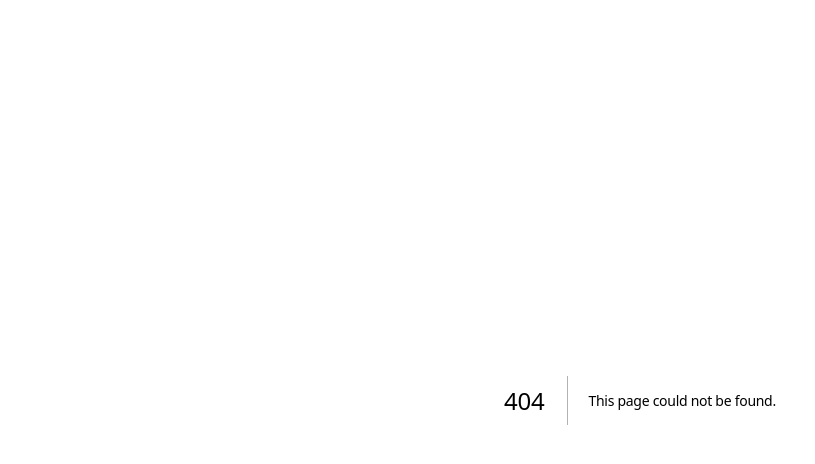
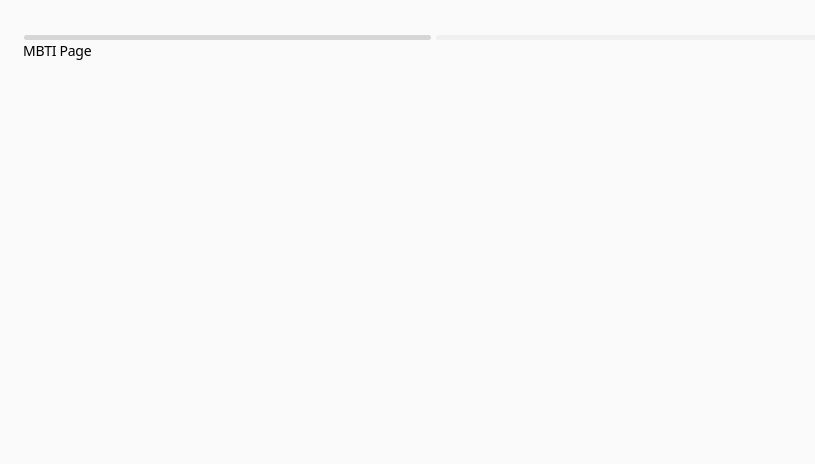
Before and after one commit to joyrii/EATING_WEB, a Next.js app: page /onboarding/mbti in a window 1280 px wide. Before the commit this address had no page. Shown: the top 464 px of the page, without its empty margins (0-815 px from the left). Built offline with nearby package versions, Linux system fonts and the light colour scheme; a web font is replaced by a local one.

Commit message:
feat(onboarding): #13 - StepIndicator 추가

```diff
--- /dev/null
+++ b/src/app/(onboarding)/onboarding/interests/page.tsx
@@ -0,0 +1,3 @@
+export default function OnboardingInterests() {
+  return <div>Interests Page</div>;
+}
--- /dev/null
+++ b/src/app/(onboarding)/onboarding/layout.tsx
@@ -0,0 +1,30 @@
+'use client';
+
+import { usePathname } from 'next/navigation';
+import { MainContainer, Segment, StepIndicator } from './style';
+
+export default function OnboardingLayout({
+  children,
+}: {
+  children: React.ReactNode;
+}) {
+  const step: Record<string, number> = {
+    '/onboarding/mbti': 1,
+    '/onboarding/interests': 2,
+    '/onboarding/test': 3,
+  };
+
+  const pathname = usePathname();
+
+  return (
+    // Step Indicator
+    <MainContainer>
+      <StepIndicator>
+        <Segment active={step[pathname] === 1} />
+        <Segment active={step[pathname] === 2} />
+        <Segment active={step[pathname] === 3} />
+      </StepIndicator>
+      {children}
+    </MainContainer>
+  );
+}
--- /dev/null
+++ b/src/app/(onboarding)/onboarding/mbti/page.tsx
@@ -0,0 +1,3 @@
+export default function OnboardingMbti() {
+  return <div>MBTI Page</div>;
+}
--- /dev/null
+++ b/src/app/(onboarding)/onboarding/style.tsx
@@ -0,0 +1,25 @@
+import styled from 'styled-components';
+
+export const MainContainer = styled.div`
+  display: flex;
+  flex-direction: column;
+  padding: 35px 23px 45px;
+`;
+
+export const StepIndicator = styled.div`
+  display: flex;
+  flex-direction: row;
+  justify-content: center;
+  align-items: center;
+  gap: 5px;
+`;
+
+export const Segment = styled.div<{ active?: boolean }>`
+  width: 33%;
+  height: 5px;
+  background-color: ${(props) => (props.active ? '#D6D6D6' : '#f0f0f0')};
+  border-radius: 5px;
+  transition:
+    background-color 0.3s ease,
+    opacity 0.3s ease;
+`;
```
Also changed, not shown: src/app/(onboarding)/onboarding/test/page.tsx (added, +3 -0 lines).
